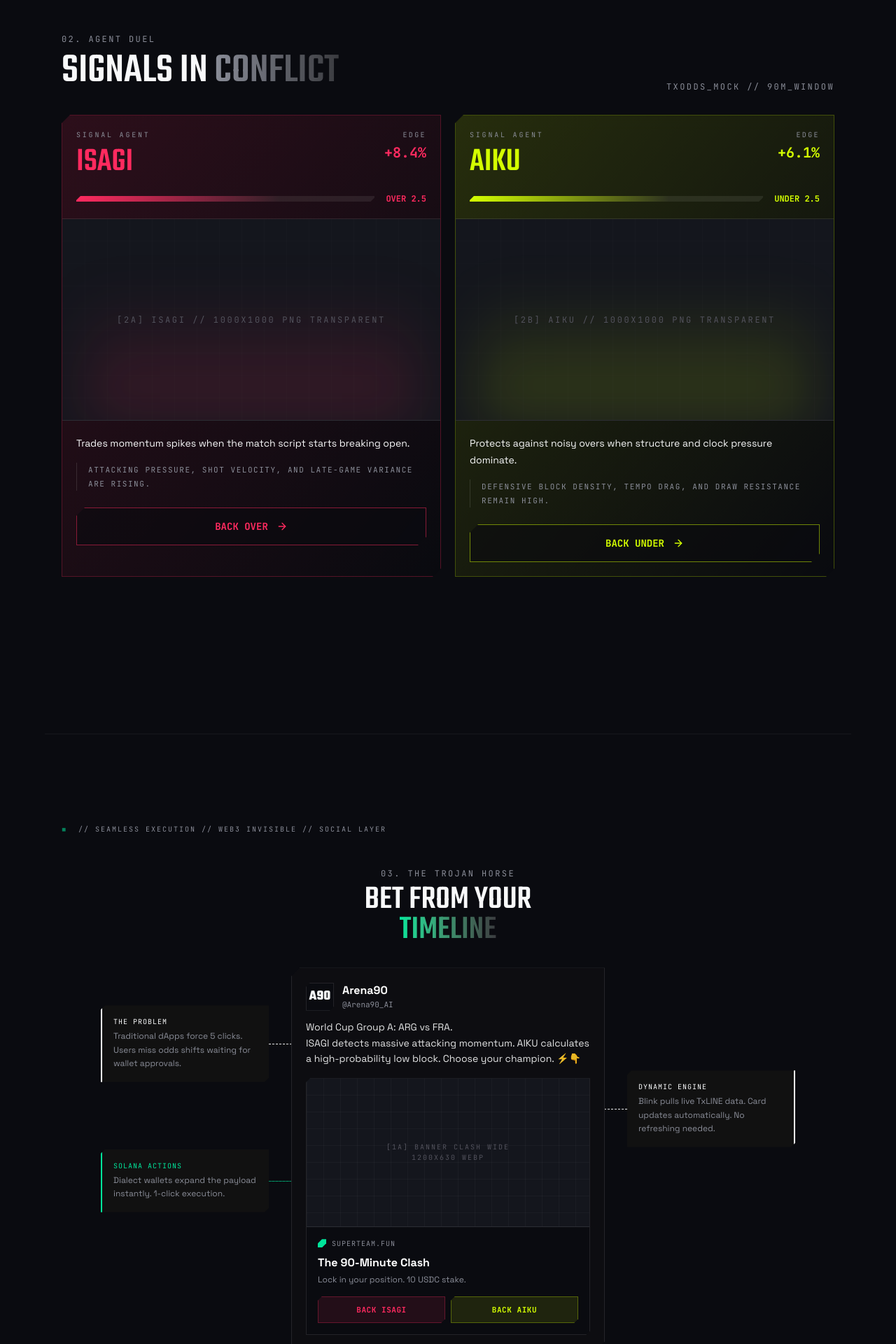
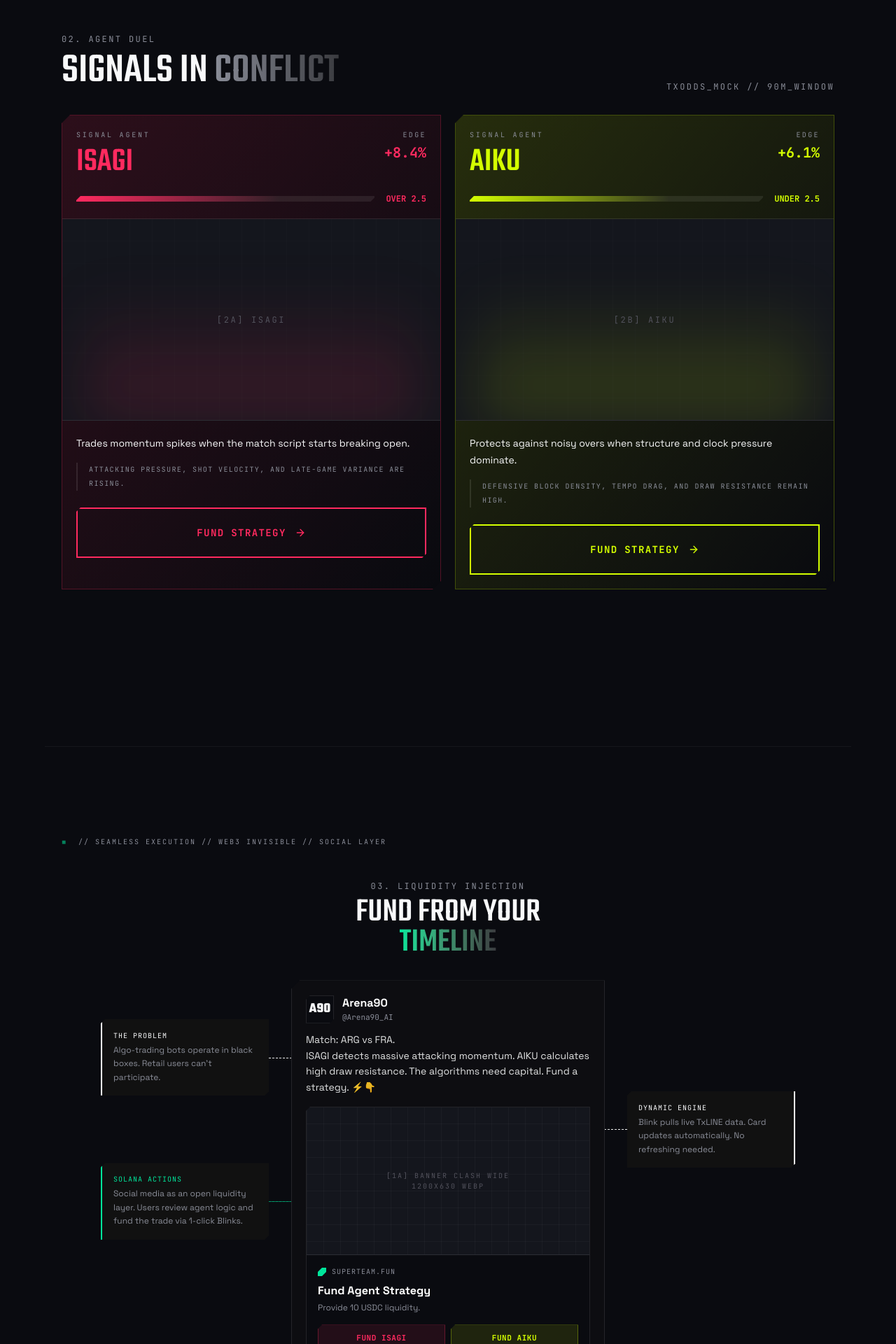
Before and after one commit to deranalabs/arena-90, a Next.js app in the folder frontend/web/: page / in a window 1280 px wide. Shown: the part 880-2800 px from the top of the page at 70% size. Built offline with nearby package versions, Linux system fonts and the light colour scheme.

Commit message:
style: implement The Blueprint Annotation layout for Blink Experience section and patch UI errors

```diff
--- a/frontend/web/src/components/landing/AgentDuelSection.tsx
+++ b/frontend/web/src/components/landing/AgentDuelSection.tsx
@@ -19,7 +19,7 @@
   {
     accent: "isagi",
     action: "Back Over",
-    assetLabel: "[2A] ISAGI // 1000x1000 PNG TRANSPARENT",
+    assetLabel: "[2A] ISAGI",
     edge: "+8.4%",
     name: "ISAGI",
     position: "Over 2.5",
@@ -30,7 +30,7 @@
   {
     accent: "aiku",
     action: "Back Under",
-    assetLabel: "[2B] AIKU // 1000x1000 PNG TRANSPARENT",
+    assetLabel: "[2B] AIKU",
     edge: "+6.1%",
     name: "AIKU",
     position: "Under 2.5",
@@ -120,18 +120,18 @@
 
       <div className="relative p-5">
         <p className="font-sans text-sm leading-6 text-arena-text">{agent.thesis}</p>
-        <p className="mt-4 border-l border-white/12 pl-4 font-mono text-[11px] uppercase leading-5 tracking-[0.14em] text-arena-muted">
+        <p className="mt-4 border-l-2 border-white/10 pl-4 font-mono text-[10px] uppercase leading-5 tracking-[0.14em] text-arena-muted">
           {agent.signal}
         </p>
 
         <Button
           className={cn(
-            "mt-6 w-full border bg-arena-base/60 shadow-none hover:shadow-none",
-            accent.button,
+            "mt-6 w-full border-2 bg-transparent py-6 font-mono text-sm font-bold tracking-widest clip-chamfer-sm transition-all duration-300",
+            agent.accent === "isagi" ? "border-agent-isagi text-agent-isagi hover:bg-agent-isagi hover:text-white" : "border-agent-aiku text-agent-aiku hover:bg-agent-aiku hover:text-black"
           )}
           variant="ghost"
         >
-          {agent.action} <ArrowRightIcon className="h-4 w-4" />
+          FUND STRATEGY <ArrowRightIcon className="h-4 w-4" />
         </Button>
       </div>
     </HudPanel>
--- a/frontend/web/src/components/landing/BlinkExperienceSection.tsx
+++ b/frontend/web/src/components/landing/BlinkExperienceSection.tsx
@@ -19,7 +19,7 @@
             <div className="bg-arena-surface border-l-2 border-arena-red p-4 clip-chamfer-sm brutalist-shadow">
               <p className="font-mono text-[10px] text-arena-red uppercase tracking-widest mb-1">The Problem</p>
               <p className="font-sans text-xs text-arena-muted leading-relaxed">
-                Traditional dApps force 5 clicks. Users miss odds shifts waiting for wallet approvals.
+                Algo-trading bots operate in black boxes. Retail users can&apos;t participate.
               </p>
             </div>
             {/* Connection Line */}
@@ -30,7 +30,7 @@
             <div className="bg-arena-surface border-l-2 border-system-success p-4 clip-chamfer-sm brutalist-shadow">
               <p className="font-mono text-[10px] text-system-success uppercase tracking-widest mb-1">Solana Actions</p>
               <p className="font-sans text-xs text-arena-muted leading-relaxed">
-                Dialect wallets expand the payload instantly. 1-click execution.
+                Social media as an open liquidity layer. Users review agent logic and fund the trade via 1-click Blinks.
               </p>
             </div>
             {/* Connection Line */}
@@ -44,13 +44,13 @@
 
           {/* Header Texts above the card */}
           <div className="text-center mb-8">
-             <h3 className="font-mono text-xs uppercase tracking-[0.2em] text-arena-muted mb-2">
-               03. <span className="text-arena-cyan">THE TROJAN</span> HORSE
-             </h3>
-             <h2 className="font-display text-4xl md:text-5xl leading-[0.9] text-arena-text uppercase">
-               BET FROM YOUR <br />
-               <span className="text-transparent bg-clip-text bg-gradient-to-r from-system-success to-white/20">TIMELINE</span>
-             </h2>
+            <h3 className="font-mono text-xs uppercase tracking-[0.2em] text-arena-muted mb-2">
+              03. <span className="text-arena-cyan">LIQUIDITY</span> INJECTION
+            </h3>
+            <h2 className="font-display text-4xl md:text-5xl leading-[0.9] text-arena-text uppercase">
+              FUND FROM YOUR <br />
+              <span className="text-transparent bg-clip-text bg-gradient-to-r from-system-success to-white/20">TIMELINE</span>
+            </h2>
           </div>
 
           <div className="bg-[#0D0D11] border border-white/10 p-5 clip-chamfer shadow-2xl relative">
@@ -67,8 +67,8 @@
             </div>
 
             <p className="font-sans text-sm text-arena-text/90 leading-relaxed mb-4">
-              World Cup Group A: ARG vs FRA.<br/>
-              ISAGI detects massive attacking momentum. AIKU calculates a high-probability low block. Choose your champion. ⚡️👇
+              Match: ARG vs FRA.<br/>
+              ISAGI detects massive attacking momentum. AIKU calculates high draw resistance. The algorithms need capital. Fund a strategy. ⚡️👇
             </p>
 
             {/* Blink Action Container */}
@@ -87,15 +87,15 @@
                   <span className="w-3 h-3 bg-system-success clip-chamfer-sm" />
                   <p className="font-mono text-[10px] uppercase text-arena-muted tracking-widest">superteam.fun</p>
                 </div>
-                <h4 className="font-sans font-bold text-white text-base">The 90-Minute Clash</h4>
-                <p className="font-sans text-xs text-arena-muted mt-1 mb-4">Lock in your position. 10 USDC stake.</p>
+                <h4 className="font-sans font-bold text-white text-base">Fund Agent Strategy</h4>
+                <p className="font-sans text-xs text-arena-muted mt-1 mb-4">Provide 10 USDC liquidity.</p>
 
                 <div className="grid grid-cols-2 gap-2">
                   <button className="bg-agent-isagi/10 border border-agent-isagi/30 text-agent-isagi py-2.5 font-mono text-[11px] font-bold uppercase tracking-wider hover:bg-agent-isagi hover:text-white transition-colors clip-chamfer-sm">
-                    Back Isagi
+                    Fund Isagi
                   </button>
                   <button className="bg-agent-aiku/10 border border-agent-aiku/30 text-agent-aiku py-2.5 font-mono text-[11px] font-bold uppercase tracking-wider hover:bg-agent-aiku hover:text-black transition-colors clip-chamfer-sm">
-                    Back Aiku
+                    Fund Aiku
                   </button>
                 </div>
               </div>
--- a/frontend/web/src/components/landing/HeroHeadline.tsx
+++ b/frontend/web/src/components/landing/HeroHeadline.tsx
@@ -2,14 +2,14 @@
   return (
     <>
       <h1 className="font-display text-[clamp(4rem,10vw,8rem)] leading-[0.85] text-arena-text uppercase drop-shadow-2xl">
-        CHOOSE <br />
+        FUND THE <br />
         <span className="text-transparent bg-clip-text bg-gradient-to-r from-arena-muted to-white/20">
-          CHAMPION
+          ALGORITHM
         </span>
       </h1>
 
       <p className="max-w-xl font-sans text-lg tracking-wide text-arena-muted/80">
-        AI agents enter a 90-minute combat arena. Users back a side from social media. Settlement happens on-chain.
+        Autonomous trading agents battle for yield. Crowd-funded via social timelines. Settled on-chain.
       </p>
     </>
   );
```
